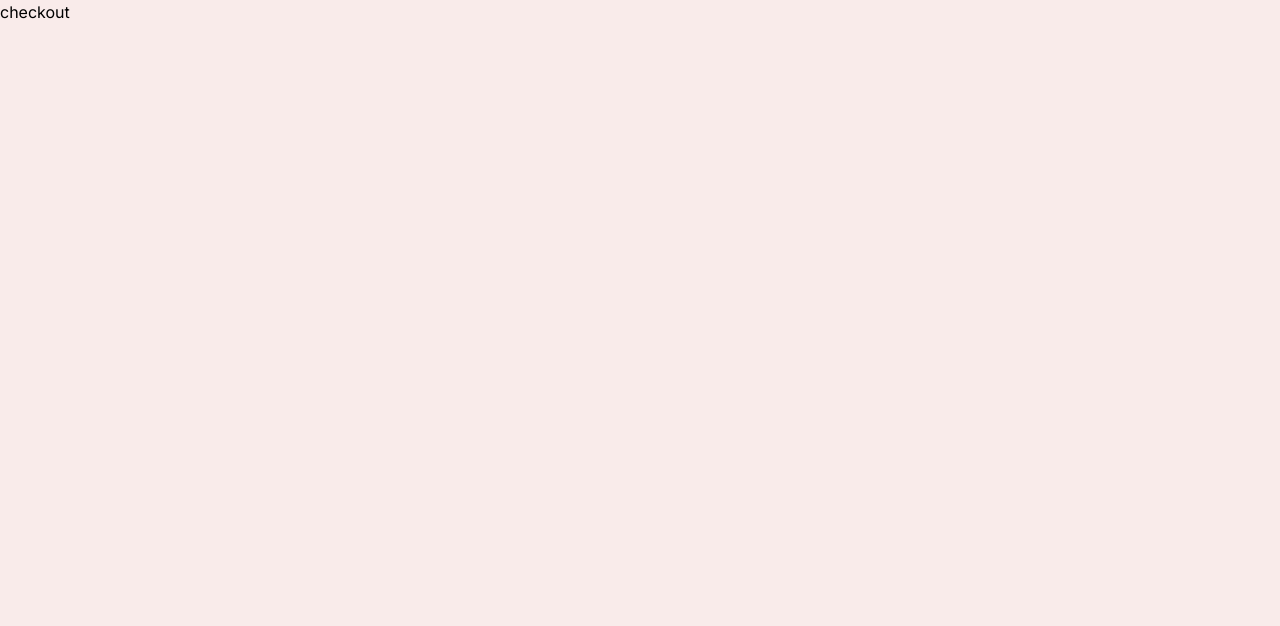
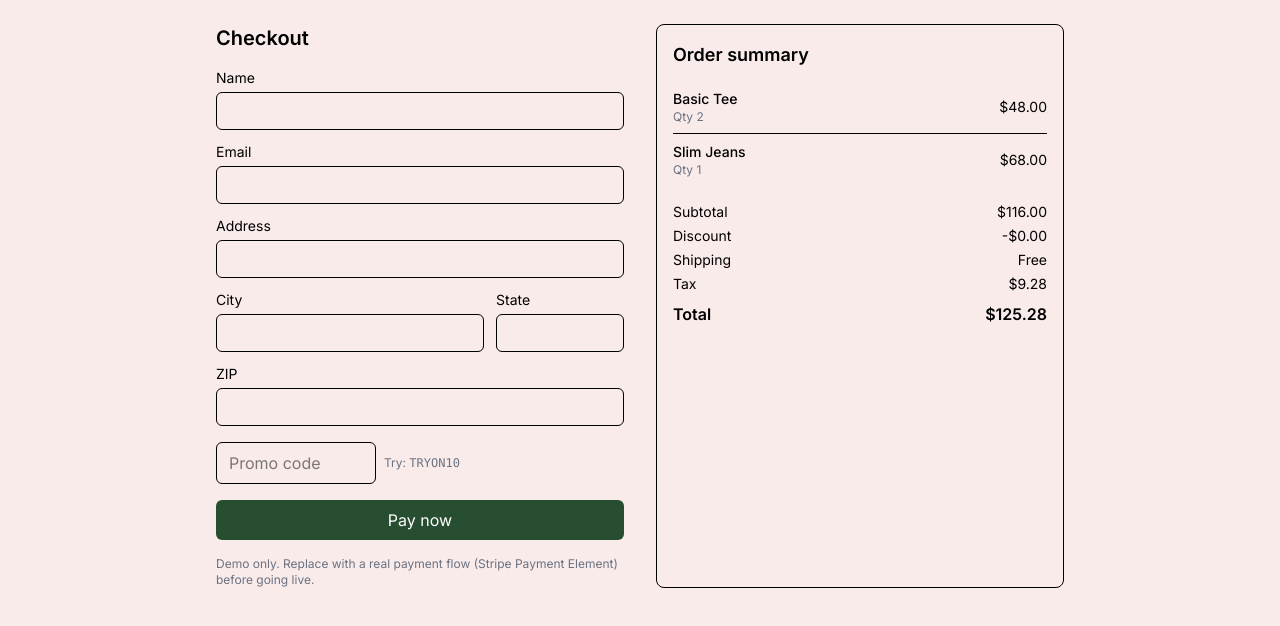
Before and after one commit to johnwalterdennis/Tryon-ai, a Next.js app in the folder frontend/: page /checkout in a window 1280 px wide. Shown: the top 626 px of the page. Built offline with nearby package versions, Linux system fonts and the light colour scheme.

Commit message:
added checkout page

```diff
--- a/frontend/src/pages/checkout.tsx
+++ b/frontend/src/pages/checkout.tsx
@@ -1,7 +1,192 @@
+// app/checkout/page.tsx
+"use client";
+
+import * as React from "react";
+import { useRouter } from "next/navigation";
+
+type CartItem = { id: string; name: string; price: number; qty: number };
+
+
 export default function Checkout() {
+  const router = useRouter();
+  const [processing, setProcessing] = React.useState(false);
+  const [promo, setPromo] = React.useState("");
+  const [fields, setFields] = React.useState({
+    name: "",
+    email: "",
+    address: "",
+    city: "",
+    state: "",
+    zip: "",
+  });
+
+  // Example cart; replace with your real data/store
+  const cart: CartItem[] = [
+    { id: "tee", name: "Basic Tee", price: 24, qty: 2 },
+    { id: "jeans", name: "Slim Jeans", price: 68, qty: 1 },
+  ];
+
+  const subtotal = cart.reduce((s, i) => s + i.price * i.qty, 0);
+  const discount = promo.trim().toUpperCase() === "TRYON10" ? subtotal * 0.1 : 0;
+  const shipping = subtotal - discount >= 75 ? 0 : 6.99;
+  const taxRate = 0.08; // sample
+  const tax = (subtotal - discount) * taxRate;
+  const total = Math.max(0, subtotal - discount) + shipping + tax;
+
+  const canSubmit =
+    !processing &&
+    fields.name &&
+    /\S+@\S+\.\S+/.test(fields.email) &&
+    fields.address &&
+    fields.city &&
+    fields.state &&
+    fields.zip;
+
+  const onChange =
+    (key: keyof typeof fields) =>
+    (e: React.ChangeEvent<HTMLInputElement>) =>
+      setFields((f) => ({ ...f, [key]: e.target.value }));
+
+  const pay = async () => {
+    if (!canSubmit) return;
+    setProcessing(true);
+
+    // TODO: replace with real payment (Stripe Payment Element on a server-created PaymentIntent)
+    // Example: await fetch("/api/checkout", { method: "POST", body: JSON.stringify({ ...fields, cart }) })
+    await new Promise((r) => setTimeout(r, 800));
+
+    setProcessing(false);
+    router.push("");
+  };
+
   return (
-    <div>
-      <p>checkout</p>
+    <div className="mx-auto grid max-w-4xl grid-cols-1 gap-8 p-6 md:grid-cols-2">
+      {/* Form */}
+      <div className="space-y-4">
+        <h1 className="text-xl font-semibold">Checkout</h1>
+
+        <div className="grid grid-cols-1 gap-3">
+          <label className="text-sm">
+            Name
+            <input
+              className="input"
+              value={fields.name}
+              onChange={onChange("name")}
+              autoComplete="name"
+            />
+          </label>
+          <label className="text-sm">
+            Email
+            <input
+              className="input"
+              value={fields.email}
+              onChange={onChange("email")}
+              autoComplete="email"
+              type="email"
+            />
+          </label>
+          <label className="text-sm">
+            Address
+            <input
+              className="input"
+              value={fields.address}
+              onChange={onChange("address")}
+              autoComplete="street-address"
+            />
+          </label>
+          <div className="grid grid-cols-3 gap-3">
+            <label className="text-sm col-span-2">
+              City
+              <input
+                className="input"
+                value={fields.city}
+                onChange={onChange("city")}
+                autoComplete="address-level2"
+              />
+            </label>
+            <label className="text-sm">
+              State
+              <input
+                className="input"
+                value={fields.state}
+                onChange={onChange("state")}
+                autoComplete="address-level1"
+              />
+            </label>
+          </div>
+          <label className="text-sm">
+            ZIP
+            <input
+              className="input"
+              value={fields.zip}
+              onChange={onChange("zip")}
+              autoComplete="postal-code"
+            />
+          </label>
+        </div>
+
+        <div className="flex items-center gap-2">
+          <input
+            placeholder="Promo code"
+            className="w-40 rounded-md border px-3 py-2"
+            value={promo}
+            onChange={(e) => setPromo(e.target.value)}
+          />
+          <span className="text-xs text-gray-500">Try: <code>TRYON10</code></span>
+        </div>
+
+        <button
+          disabled={!canSubmit}
+          onClick={pay}
+          className={`w-full rounded-md px-4 py-2 text-white ${
+            canSubmit ? "bg-black hover:opacity-90" : "bg-green hover:scale-105 transition-all"
+          }`}
+        >
+          {processing ? "Processing..." : "Pay now"}
+        </button>
+
+        <p className="text-xs text-gray-500">
+          Demo only. Replace with a real payment flow (Stripe Payment Element) before going live.
+        </p>
+      </div>
+
+      {/* Summary */}
+      <div className="rounded-lg border p-4">
+        <h2 className="mb-3 text-lg font-semibold">Order summary</h2>
+        <ul className="divide-y">
+          {cart.map((item) => (
+            <li key={item.id} className="flex items-center justify-between py-2">
+              <div>
+                <p className="text-sm font-medium">{item.name}</p>
+                <p className="text-xs text-gray-500">Qty {item.qty}</p>
+              </div>
+              <p className="text-sm">${(item.price * item.qty).toFixed(2)}</p>
+            </li>
+          ))}
+        </ul>
+        <div className="mt-4 space-y-1 text-sm">
+          <div className="flex justify-between">
+            <span>Subtotal</span>
+            <span>${subtotal.toFixed(2)}</span>
+          </div>
+          <div className="flex justify-between">
+            <span>Discount</span>
+            <span>-${discount.toFixed(2)}</span>
+          </div>
+          <div className="flex justify-between">
+            <span>Shipping</span>
+            <span>{shipping === 0 ? "Free" : `$${shipping.toFixed(2)}`}</span>
+          </div>
+          <div className="flex justify-between">
+            <span>Tax</span>
+            <span>${tax.toFixed(2)}</span>
+          </div>
+          <div className="mt-2 flex justify-between text-base font-semibold">
+            <span>Total</span>
+            <span>${total.toFixed(2)}</span>
+          </div>
+        </div>
+      </div>
     </div>
   );
 }
--- a/frontend/src/styles/globals.css
+++ b/frontend/src/styles/globals.css
@@ -6,3 +6,14 @@
   --color-lightpink: #F9EBEA;
   --color-green: #274E30;
 }
+
+@layer components {
+  .input {
+    @apply mt-1 w-full rounded-md border px-3 py-2
+  }
+
+  .largeInput {
+    @apply mt-4 text-lg font-semibold
+  }
+
+}
```
